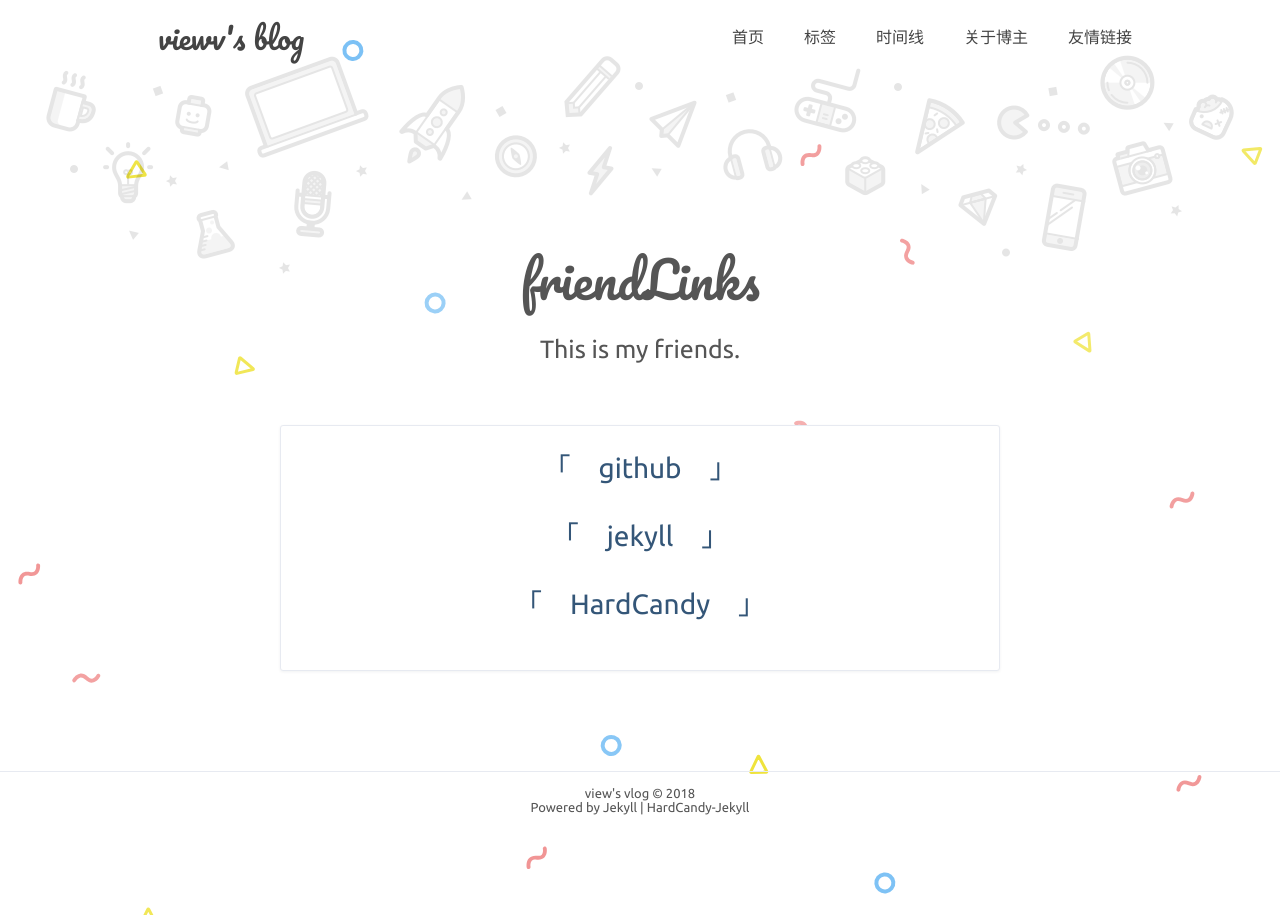
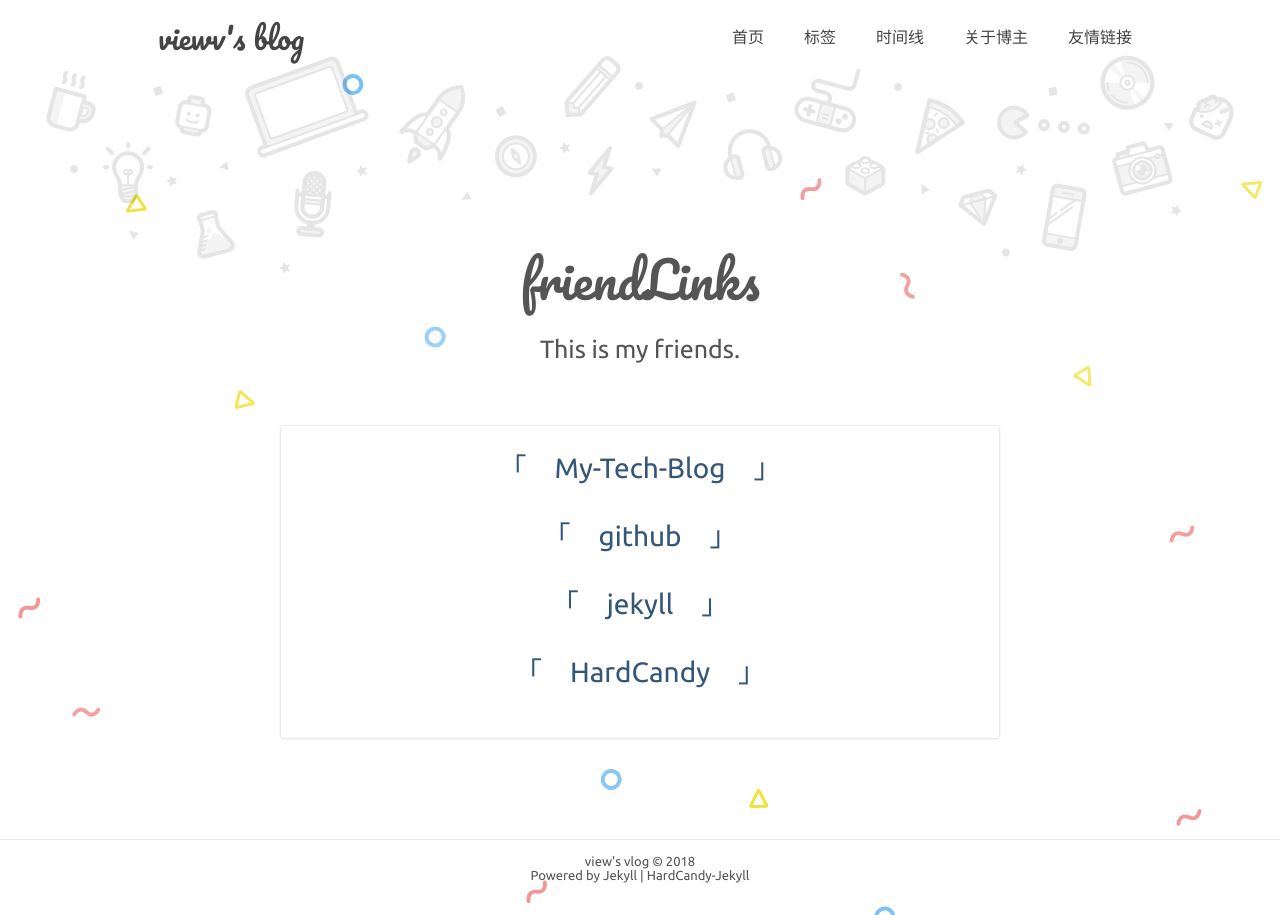
Before and after one commit to viewv/viewv.github.io, a Jekyll site: the page built from friendLink.html, in a window 1280 px wide. Built offline with Jekyll 4.4.1, drawn with Linux system fonts in a browser that asks for light colours; comment, search, counter and statistics services are not loaded.

Commit message:
add a test

```diff
--- a/_config.yml
+++ b/_config.yml
@@ -62,6 +62,7 @@
 
 # 友情链接
 friends:
+  My-Tech-Blog: 'https://tech.viewv.top'
   github: 'https://github.com/'
   jekyll: 'https://www.jekyll.com.cn/'
   HardCandy: https://github.com/xukimseven/HardCandy-Jekyll
--- a/_includes/post-header.html
+++ b/_includes/post-header.html
@@ -9,6 +9,7 @@
                 {% for i in site.nav %}
                 <li><a href="{{ i[1] }}" style="color: white;">{{ i[0] }}</a></li>
                 {% endfor %}
+                <a href="https://tech.viewv.top" title="技术" style="color: white;">技术</a>
             </ul>
         </nav>
         <div id="top-boot">
```
